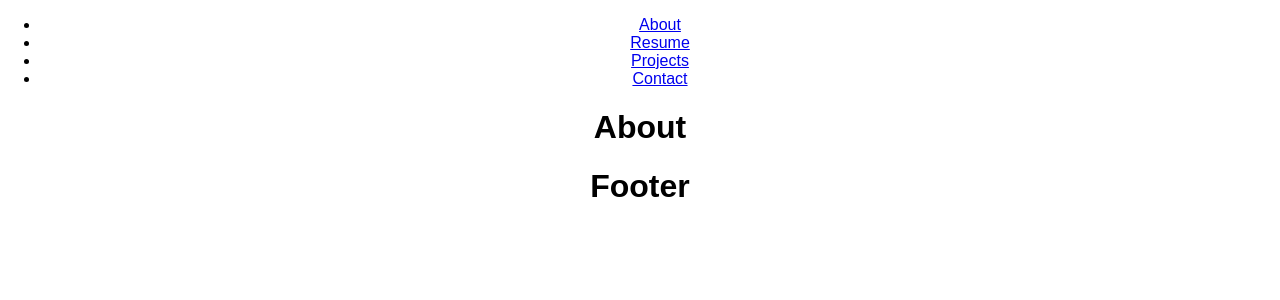
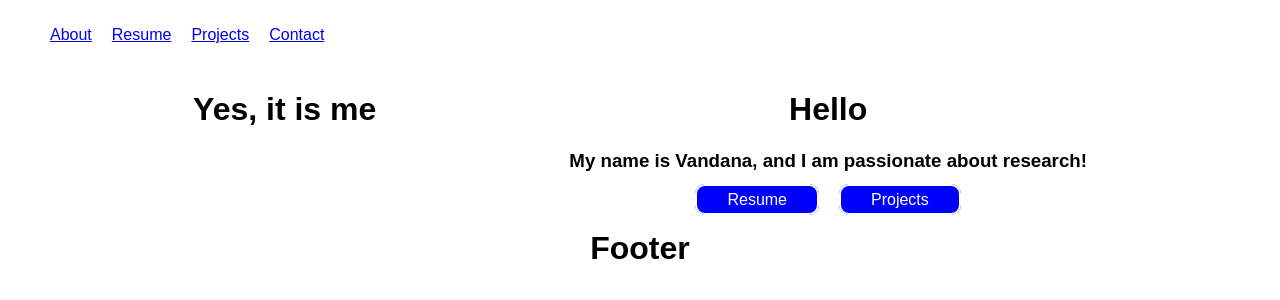
Before and after one commit to vkaran101/vkaran101.github.io, a React (Create React App) app: page / in a window 1280 px wide. Shown: the top 300 px of the page. Built offline with nearby package versions, Linux system fonts and the light colour scheme.

Commit message:
updated layout for about-me section

```diff
--- /dev/null
+++ b/src/components/About.css
@@ -0,0 +1,27 @@
+.profile {
+    display: flex;
+    justify-content: space-evenly;
+}
+
+.profile__portfolio {
+    justify-content: center;
+}
+
+.profile__button {
+    text-decoration: none;
+    background-color: blue;
+    color: white;
+    padding: 5px 30px 5px 30px;
+    display: inline;
+    margin: 10px;
+    border-radius: 10px;
+    border-width: 2px;
+    border-style: solid;
+    transition-duration: .3s;
+}
+
+.profile__button:hover {
+    background-color: white;
+    color: blue;
+    border-color: blue;
+}
--- a/src/components/About.js
+++ b/src/components/About.js
@@ -1,9 +1,33 @@
 import React from "react";
+import './About.css';
 
 function About() {
     return (
-        <div>
-          <h1>About</h1>
+        <div className="profile">
+          <div className="profile__info">
+            <h1>Yes, it is me</h1>
+            <div className="profile__photo__container">
+
+            </div>
+            <div className="profile__title">
+
+            </div>
+            <div className="profile__connect">
+
+            </div>
+          </div>
+          <div className="profile__info">
+            <div className="profile__greeting">
+              <h1>Hello</h1>
+            </div>
+            <div className="profile__summary">
+              <h3>My name is Vandana, and I am passionate about research!</h3>
+            </div>
+            <div className="profile__portfolio">
+              <a href="/resume" className="profile__button">Resume</a>
+              <a href="/projects" className="profile__button">Projects</a>
+            </div>
+          </div>
         </div>
     );
   }
--- a/src/components/Navbar.css
+++ b/src/components/Navbar.css
@@ -4,7 +4,7 @@ B = Block (parent)
 E = element inside block (child)
 M = modifier that changes the style
 */
-navbar {
+ul.navbar {
     display: flex;
     list-style: none;
     text-decoration: none;
--- a/src/components/Navbar.js
+++ b/src/components/Navbar.js
@@ -7,16 +7,16 @@ function Navbar() {
         <header>
             <nav>
                 <ul className="navbar">
-                    <li className="nav-item">
+                    <li className="navbar-item">
                         <Link to="/">About</Link>
                     </li>
-                    <li className="nav-item">
+                    <li className="navbar-item">
                         <Link to="/resume">Resume</Link>
                     </li>
-                    <li className="nav-item">
+                    <li className="navbar-item">
                         <Link to="/projects">Projects</Link>
                     </li>
-                    <li className="nav-item">
+                    <li className="navbar-item">
                         <Link to="/contact">Contact</Link>
                     </li>
                 </ul>
```
Also changed, not shown: public/vandana_bitmoji.png (added).
